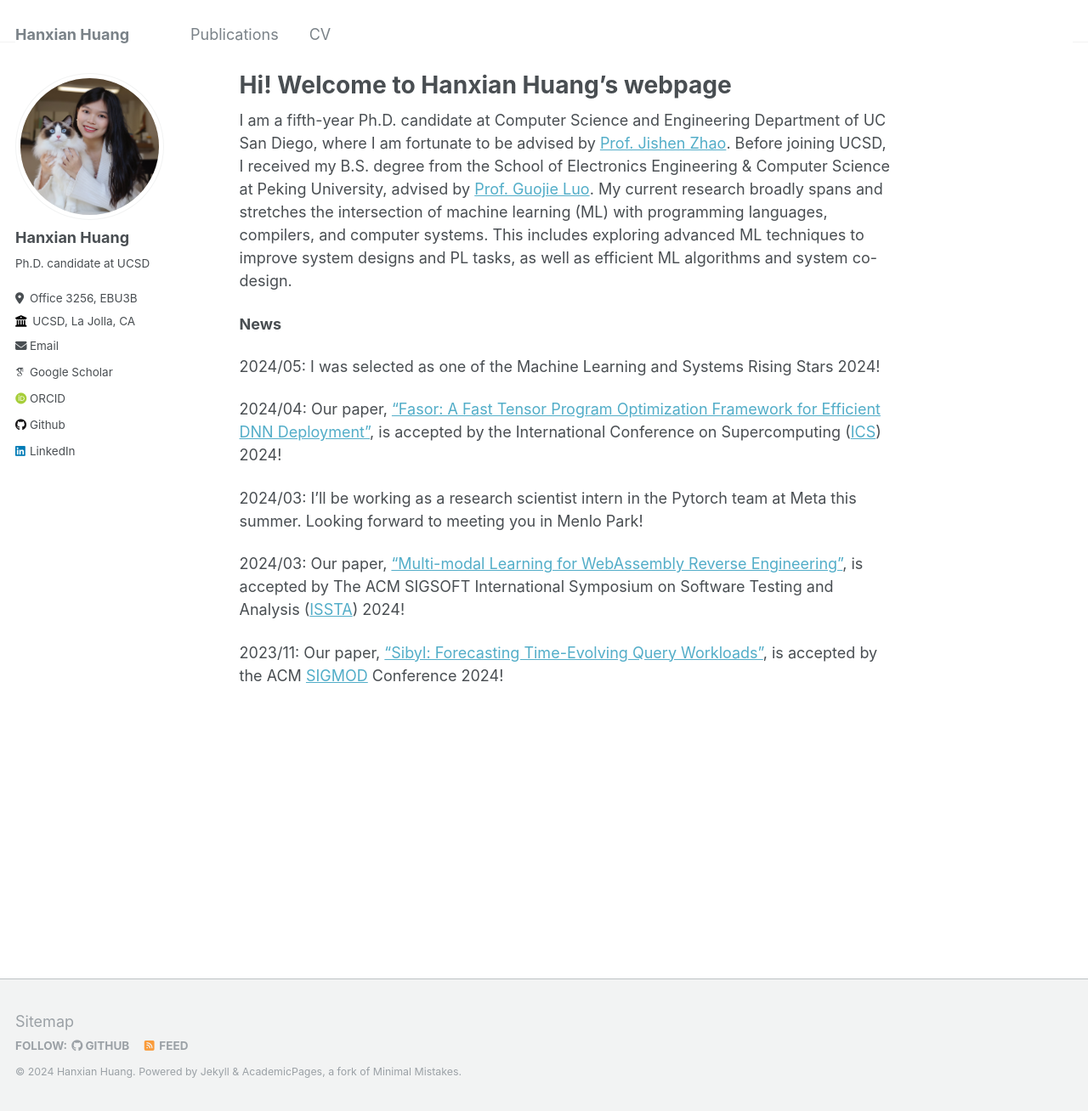
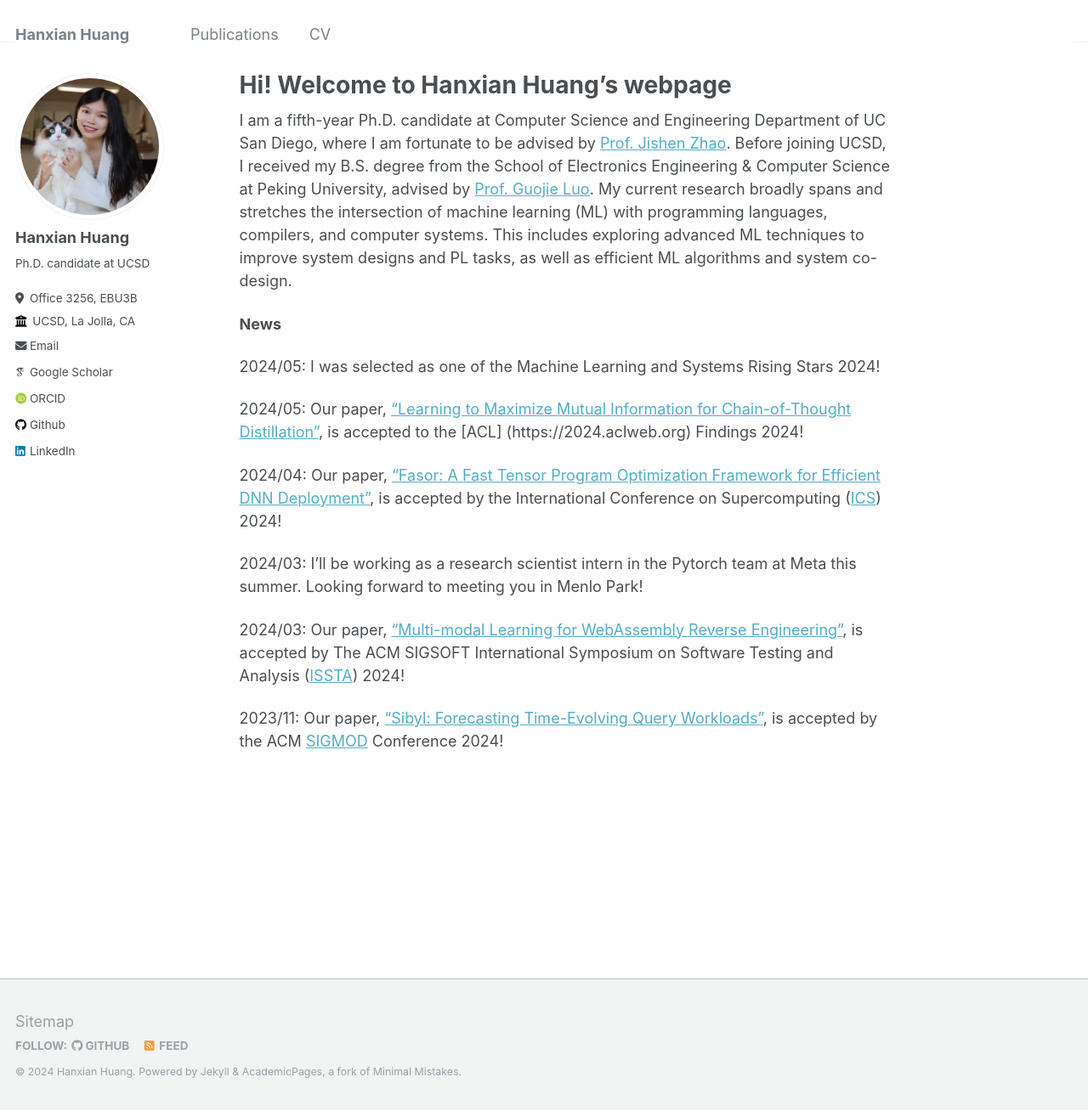
Before and after one commit to Hanxian97/Hanxian97.github.io, a Jekyll site: the page built from _pages/about.md, in a window 1280 px wide and 1308 px high. Shown: the whole window at 85% size. Built offline with Jekyll 4.4.1, drawn with Linux system fonts in a browser that asks for light colours; some web fonts are replaced.

Commit message:
Update about.md

```diff
--- a/_pages/about.md
+++ b/_pages/about.md
@@ -12,6 +12,8 @@ I am a fifth-year Ph.D. candidate at Computer Science and Engineering Department
 **News**
 
 2024/05: I was selected as one of the Machine Learning and Systems Rising Stars 2024!
+
+2024/05: Our paper, ["Learning to Maximize Mutual Information for Chain-of-Thought Distillation"](https://arxiv.org/pdf/2403.03348), is accepted to the [ACL] (https://2024.aclweb.org) Findings 2024!
 
 2024/04: Our paper, ["Fasor: A Fast Tensor Program Optimization Framework for Efficient DNN Deployment"](/files/ics24-41.pdf), is accepted by the International Conference on Supercomputing ([ICS](https://ics2024.github.io)) 2024!
 
```
